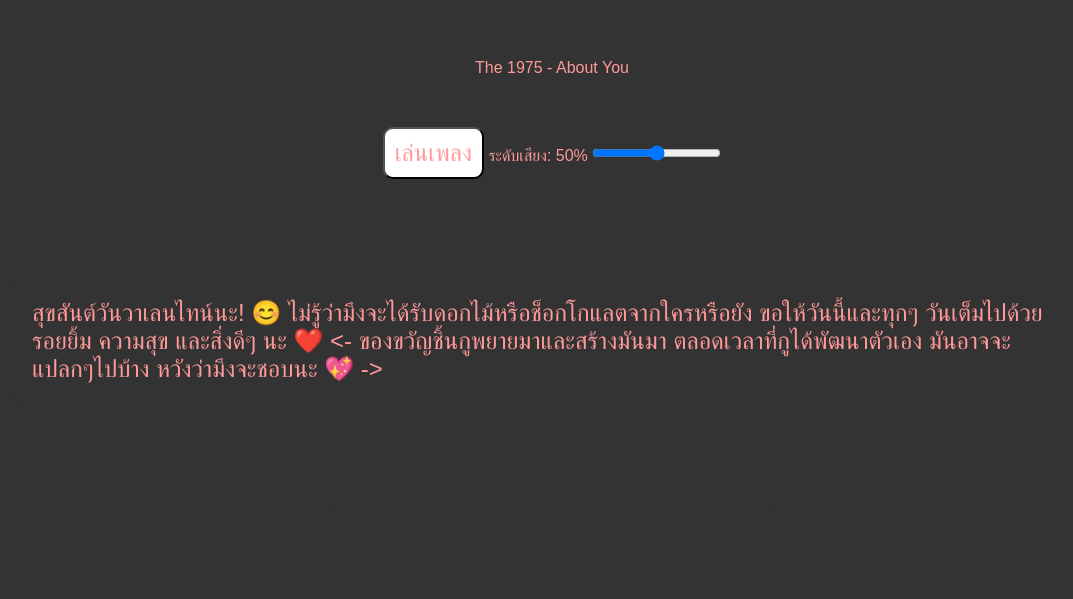
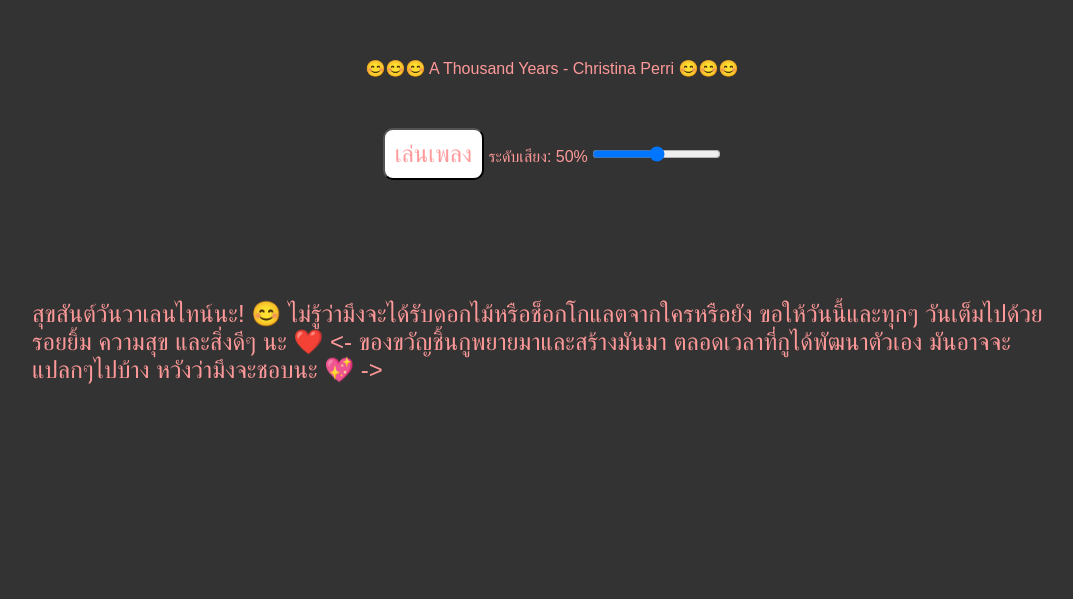
Before and after one commit to Rickoroxd/FAH-14-2-2028, a plain HTML site: page page2.html in a window 1280 px wide. Shown: the part 141-740 px from the top of the page, without its empty margins (88-1161 px from the left). Drawn offline with Linux system fonts and the light colour scheme; a web font is replaced by a local one.

Commit message:
Finish All

```diff
--- a/page2.html
+++ b/page2.html
@@ -13,10 +13,10 @@
 </head>
 <body>
     <div id = "music-box">
-       <p>The 1975 - About You </p>
+       <p> 😊😊😊 A Thousand Years - Christina Perri 😊😊😊</p>
         <button onclick="document.getElementById('bg-audio').play()">เล่นเพลง</button>
         <audio id="bg-audio" autoplay loop>
-            <source src="song/The 1975 - About You (Official).mp3" type="audio/mpeg">
+            <source src="song/A Thousand Years - Christina Perri .mp3" type="audio/mpeg">
         </audio>
         <label>ระดับเสียง: <span id="volume-level">50%</span></label>
         <input type="range" id="volume-slider" min="0" max="1" step="0.01" value="0.5">
```
Also changed, not shown: 1 other file.
